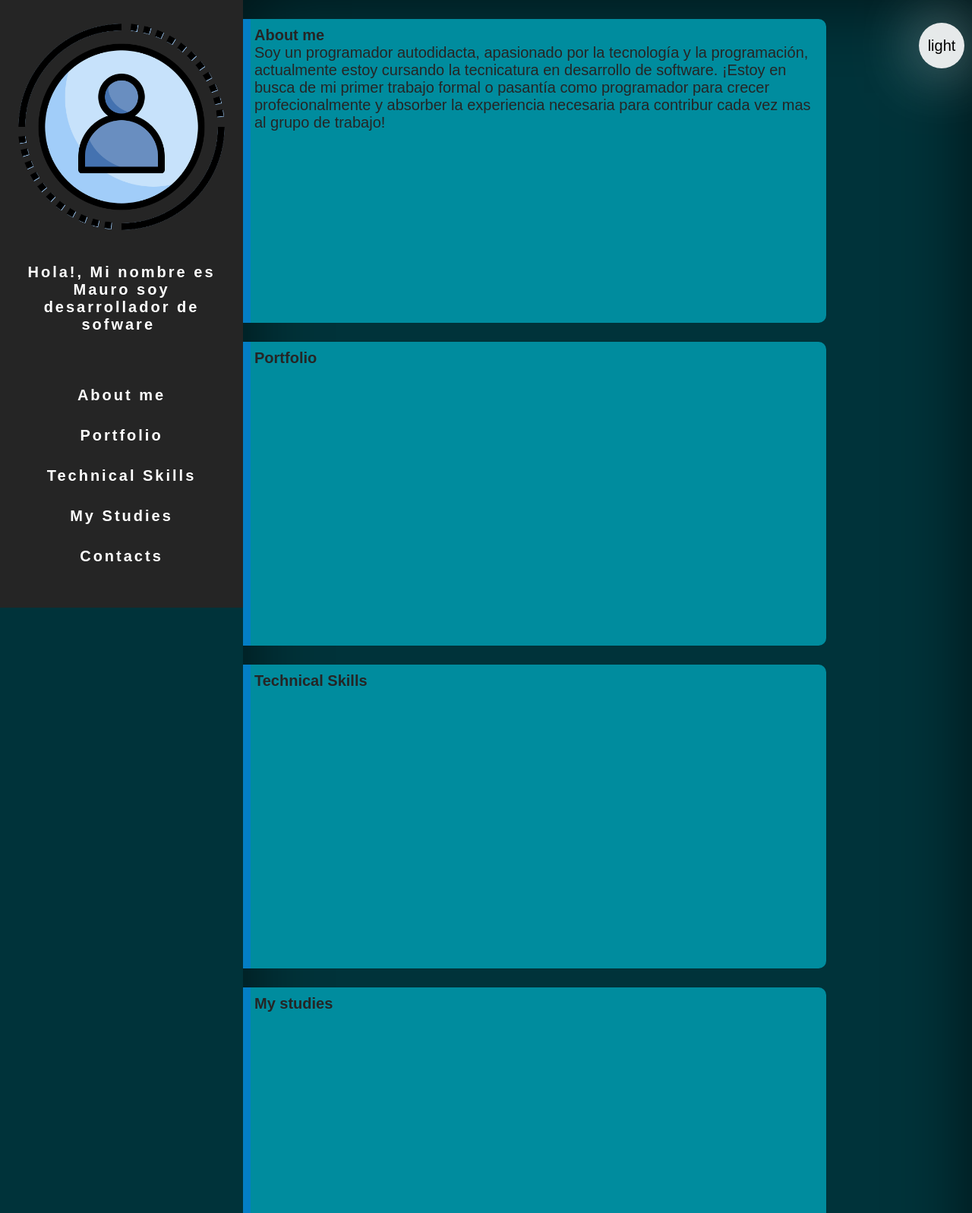
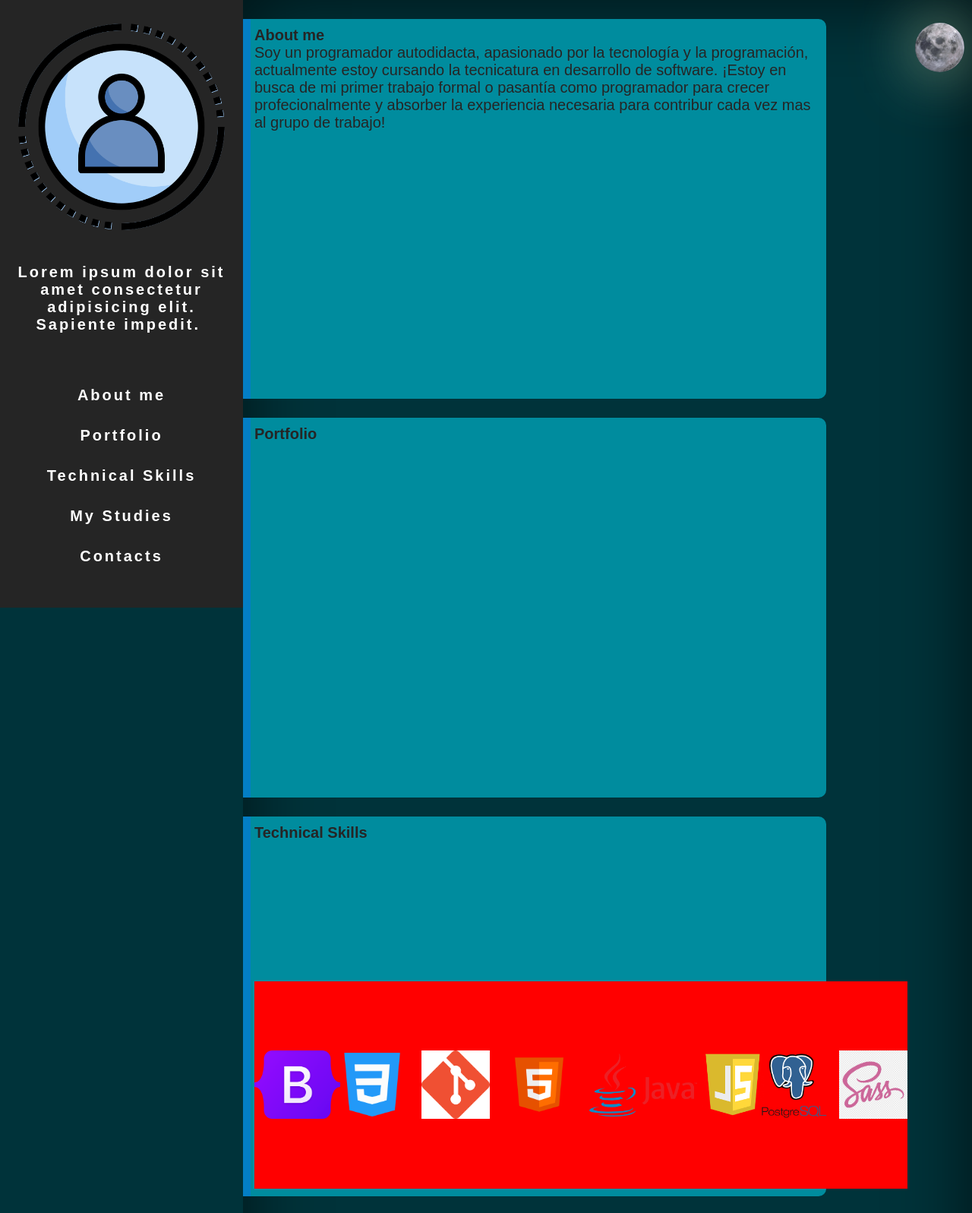
Before and after one commit to leivamauro/portfolio, a plain HTML site: page index.html in a window 1280 px wide. Shown: the top 1597 px of the page at 76% size. Drawn offline with Linux system fonts and the light colour scheme.

Commit message:
ajustes estructura grid

```diff
--- a/css/styles.css
+++ b/css/styles.css
@@ -16,22 +16,29 @@ body {
     position: fixed;
     top: 30px;
     right: 10px;
-    width: 60px;
-    height: 60px;
-    padding: 2px;
-    display: flex;
-    justify-content: center;
-    align-items: center;
+    width: 65px;
+    height: 65px;
     border-radius: 50%;
-    background-color: rgba(255, 255, 255, 0.9); /* el color de fondo debe cambiar segun el modo en el que se encuentre la pagin */
-    box-shadow: 0 0 80px .5px rgba(255, 255, 255, 0.6);
-    font-weight: 500;
-    text-align: center;
     cursor: pointer;
-    transition: transform .5s, background-color 1s, box-shadow 1s;
+    transition: transform .5s, box-shadow .5s;
 }
 
 /* INICIO - CONFIGURACION MODO OSCURO */
+.sun-mode-btn {
+    background: url("../images/sol.png");
+    background-size: 120% 120%;
+    background-repeat: no-repeat;
+    background-position: center;
+    box-shadow: 0 0 80px 1px rgba(236, 255, 126, 0.9);
+}
+.moon-mode-btn {
+    background: url("../images/luna.png");
+    background-size: 120% 120%;
+    background-repeat: no-repeat;
+    background-position: center;
+    box-shadow: 0 0 80px 1px rgba(181, 197, 154, 0.8);
+}
+
 .light-mode-btn {
     background-color: red;
 }
@@ -50,17 +57,18 @@ body {
     background-color: #008c9e;
     color: azure;
 }
+#dark-mode-btn:hover {
+    transform: scaleX(115%) scaleY(115%);
+    box-shadow: 0 0 120px 1px rgba(205, 255, 126, 0.8);
+}
+
 /* FIN - CONFIGURACION MODO OSCURO */
-
-
-#dark-mode-btn:hover {
-    transform: scaleX(115%) scaleY(89%);
-    box-shadow: 0 0 80px 1px rgba(205, 255, 126, 0.781);
-}
 
 .main {
     display: flex;
 }
+
+/* Seccion configuracion de estilos de los articulos */
 
 .articles {
     width: 75%;
@@ -74,7 +82,7 @@ body {
 .articles article {
     width: 80%;
     min-width: 310px;
-    min-height: 50vh;
+    min-height: 500px;
     padding: 10px 10px 10px 5px;
     background-color: #008c9e;
     border-top-right-radius: 10px;
@@ -82,6 +90,31 @@ body {
     border-left: 10px solid rgb(3, 126, 197);
     color: #252525;
 }
+
+/* Seccion habilidades */
+
+#skills {
+    height: 100%;
+    display: grid;
+}
+.skills-container {
+    background-color: red;
+    display: flex;
+    justify-content: center;
+    align-items: center;
+    gap: 20px;
+}
+.skill {
+    width: 90px;
+    height: 90px;
+    display: flex;
+}
+.skills img {
+    height: auto;
+    border: 1px solid red;
+}
+
+/* Seccion apartado personal */
 
 .personal {
     position: -webkit-sticky;
--- a/index.html
+++ b/index.html
@@ -10,13 +10,13 @@
 </head>
 <body>
     <header>
-        <div id="dark-mode-btn"><p>light</p></div>
+        <div id="dark-mode-btn" class="moon-mode-btn"></div>
     </header>
     <main class="main">
         <aside class="personal">
             <img src="/images/usuario.png" alt="Imagen de usuario aqui" srcset="">
             <div class="titulo">
-                <h1>Hola!, Mi nombre es Mauro soy desarrollador de sofware<span>&#160;</span></h1>
+                <h1>Lorem ipsum dolor sit amet consectetur adipisicing elit. Sapiente impedit.<span>&#160;</span></h1><!-- Hola!, Mi nombre es Mauro soy desarrollador de sofware -->
             </div>
             <ul>
                 <li><p><a href="#about_me">About me</a></p></li>
@@ -38,8 +38,18 @@
                 <!-- portfolio -->
             </article>
             <article id="skills">
+                <!-- skills -->
                 <h1>Technical Skills</h1>
-                <!-- skills -->
+                <div class="skills-container">
+                    <div class="skill"><img src="./icons/bootstrap.png" alt="BOOTSTRAP"></div>
+                    <div class="skill"><img src="./icons/css.png" alt="CSS"></div>
+                    <div class="skill"><img src="./icons/git.png" alt="GIT"></div>
+                    <div class="skill"><img src="./icons/html.png" alt="HTML"></div>
+                    <div class="skill"><img src="./icons/Java.png" alt="JAVA"></div>
+                    <div class="skill"><img src="./icons/js.png" alt="JAVASCRIPT"></div>
+                    <div class="skill"><img src="./icons/postgreSQL.png" alt="POSTGRESQL"></div>
+                    <div class="skill"><img src="./icons/sass.png" alt="SASS"></div>
+                </div>
             </article>
             <article id="studies">
                 <h1>My studies</h1>
--- a/js/app.js
+++ b/js/app.js
@@ -1,14 +1,18 @@
 const darkModeBtn = document.getElementById('dark-mode-btn');
 const body = document.querySelector('body');
+
+var darkMode = true;
 
 darkModeBtn.addEventListener('click', () => {
   body.classList.toggle('dark-mode');
 
-  if (darkModeBtn.textContent === 'Dark') {
-    darkModeBtn.textContent = 'Light';
-    darkModeBtn.className = 'light-mode-btn';
+  if (darkMode) {
+    darkModeBtn.classList.remove('moon-mode-btn');
+    darkModeBtn.classList.toggle('sun-mode-btn');
+    darkMode = false;
   } else {
-    darkModeBtn.textContent = 'Dark';
-    darkModeBtn.className = '';
+    darkModeBtn.classList.remove('sun-mode-btn');
+    darkModeBtn.classList.toggle('moon-mode-btn');
+    darkMode = true;
   }
 });
```
